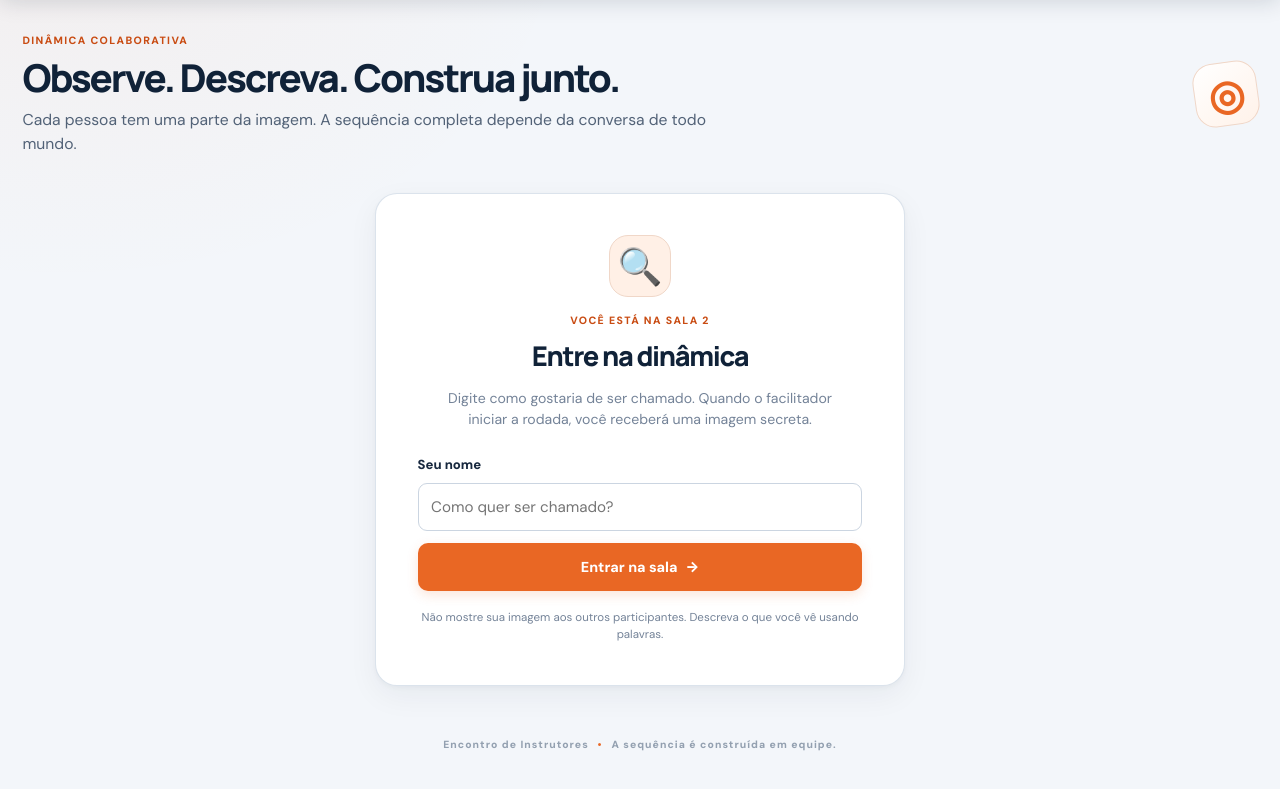
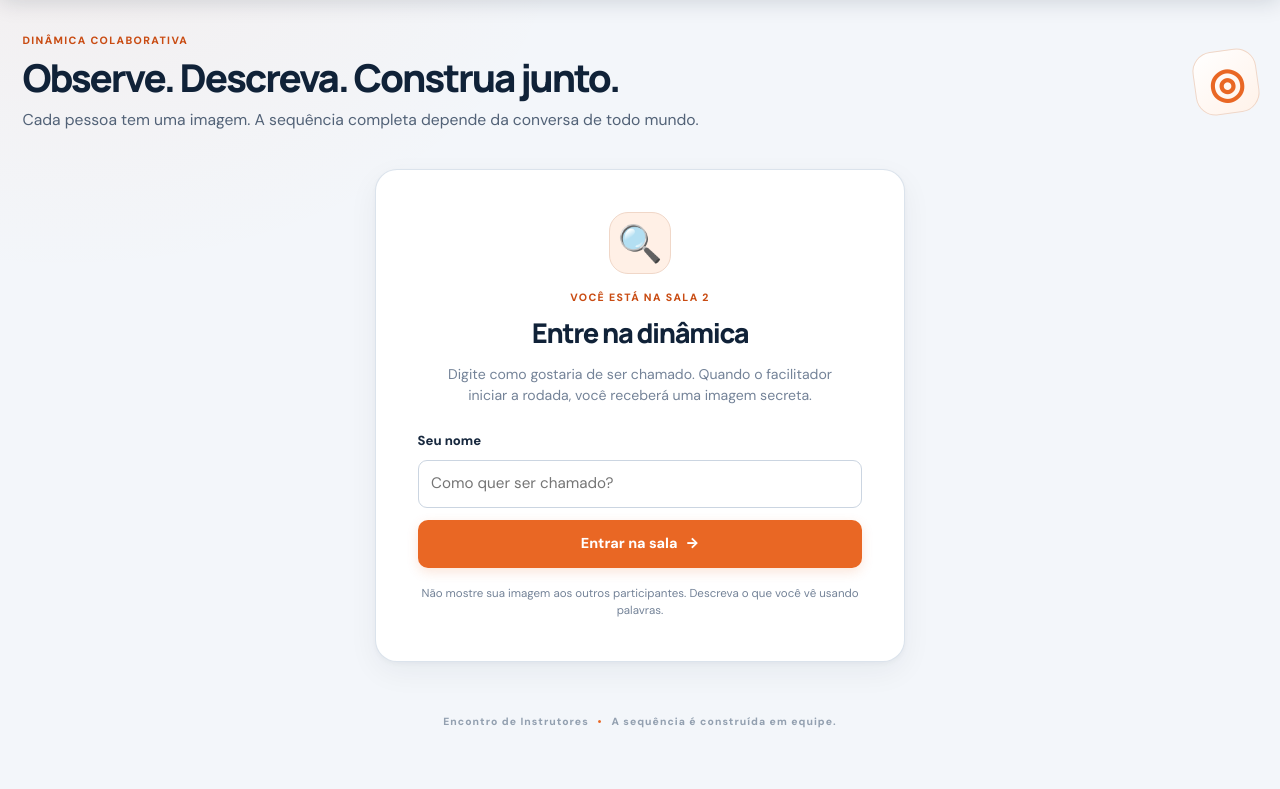
Before and after one commit to conteudoespro/encontroinstrutores2026, a plain HTML site: page sala-2.html in a window 1280 px wide. Shown: the part 83-872 px from the top of the page. Drawn offline with Linux system fonts and the light colour scheme; no server answers.

Commit message:
Update sala-2.html

```diff
--- a/sala-2.html
+++ b/sala-2.html
@@ -29,7 +29,7 @@
       <div>
         <p class="eyebrow">DINÂMICA COLABORATIVA</p>
         <h1>Observe. Descreva. Construa junto.</h1>
-        <p class="intro-copy">Cada pessoa tem uma parte da imagem. A sequência completa depende da conversa de todo mundo.</p>
+        <p class="intro-copy">Cada pessoa tem uma imagem. A sequência completa depende da conversa de todo mundo.</p>
       </div>
       <div class="intro-mark" aria-hidden="true">◎</div>
     </section>
```
